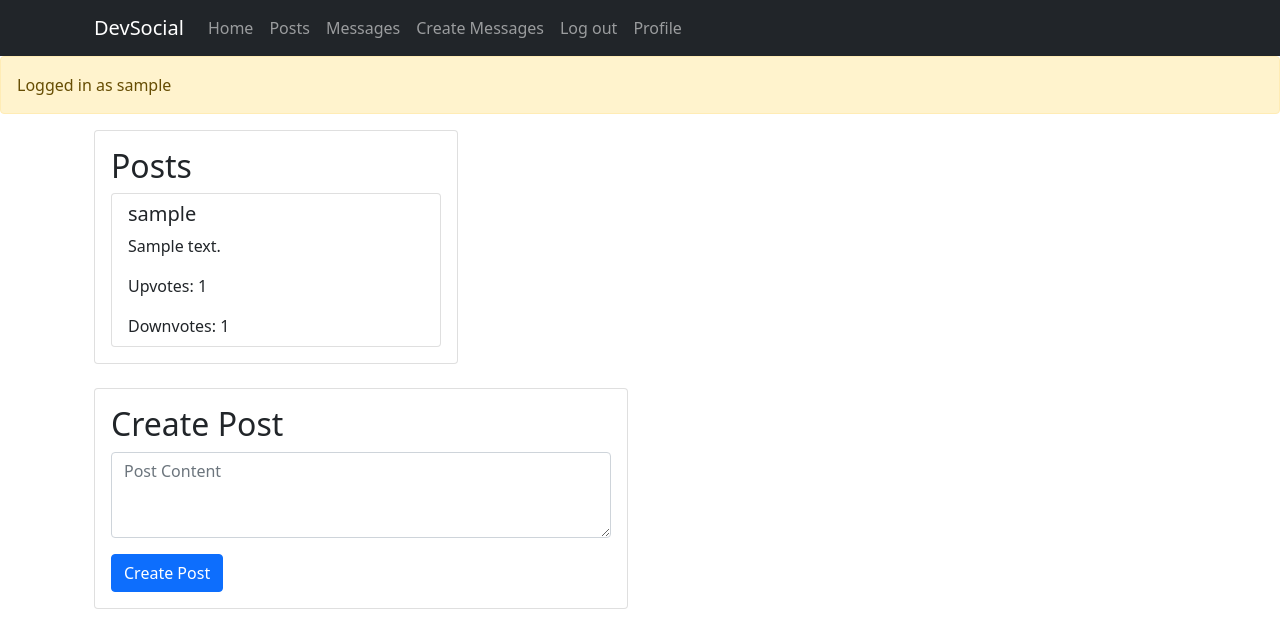
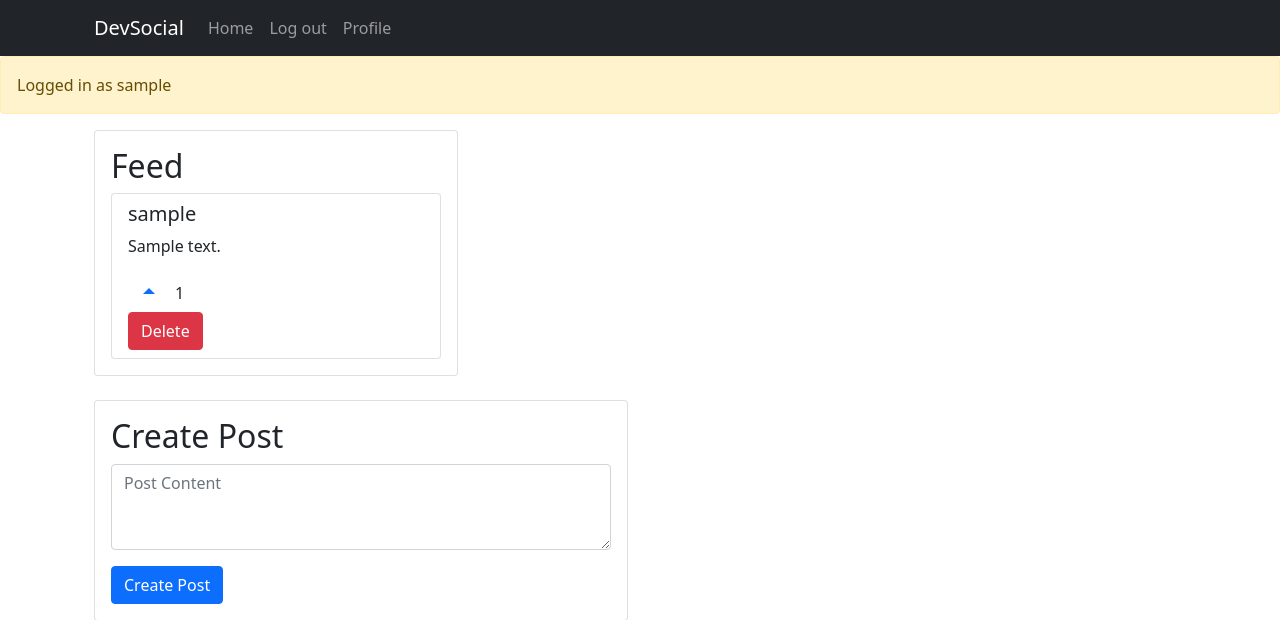
Before and after one commit to TaggartSalisbury06/specs-capstone, a Flask app: page / in a window 1280 px wide. Shown: the top 620 px of the page. Run offline with Flask 3, Linux system fonts and the light colour scheme; a user stored in the database is signed in; tables that the repository leaves empty hold one stand-in row (values such as "Sample post"); some libraries are stand-ins or nearby versions.

Commit message:
upvote and delete

```diff
--- a/server.py
+++ b/server.py
@@ -1,4 +1,4 @@
-from flask import Flask, render_template, redirect, request, session, flash
+from flask import Flask, render_template, redirect, request, session, flash, url_for
 from model import connect_to_db, db, User, Post, Message
 from flask_login import current_user, login_user, logout_user, LoginManager, login_required
 from flask_bcrypt import check_password_hash
@@ -44,36 +44,7 @@ def create_post():
   db.session.add(new_post)
   db.session.commit()
 
-  return redirect("/posts")
-
-@app.route("/messages")
-@login_required
-def messages():
-  messages = Message.query.filter((Message.sender_id == current_user.id) | (Message.recipient_id == current_user.id)).all()
-  return render_template("messages.html", messages=messages)
-
-
-@app.route("/message/create", methods=["GET", "POST"])
-@login_required
-def create_message():
-  if request.method == "GET":
-    users = User.query.all()
-    return render_template("create_message.html", users=users)
-
-  recipient_id = request.form["recipient_id"]
-  message_content = request.form["message_content"]
-
-  recipient = User.query.get(recipient_id)
-  if recipient is None:
-    flash("Invalid recipient. Please select a valid user.")
-    return redirect("/create-message")
-
-  new_message = Message(message_content=message_content, sender=current_user, recipient=recipient)
-  db.session.add(new_message)
-  db.session.commit()
-
-  flash("Message sent successfully!")
-  return redirect("/messages")
+  return redirect("/")
 
 @app.route("/login", methods=["POST"])
 def login():
@@ -122,16 +93,25 @@ def logout():
   return redirect("/")
 
 @app.route('/posts/<int:post_id>/upvote', methods=['POST'])
-@login_required  # Add the login_required decorator to protect this route
+@login_required
 def upvote_post(post_id):
-  post = get_post_by_id(post_id)
+  post = Post.query.get(post_id)
   if post:
     post.upvotes += 1
     db.session.commit()
-    return redirect(url_for('home'))
+    return redirect('/')
   else:
     flash('Post not found')
-    return redirect(url_for('home'))
+    return redirect('/')
+
+@app.route('/posts/<int:post_id>/delete', methods=['POST'])
+def delete_post(post_id):
+    if current_user.is_authenticated:
+      post = Post.query.get(post_id)
+      if post and post.user_id == current_user.id:
+        db.session.delete(post)
+        db.session.commit()
+    return redirect('/')
 
 if __name__ == "__main__":
   connect_to_db(app)
--- a/templates/base.html
+++ b/templates/base.html
@@ -22,15 +22,6 @@
           <li class="nav-item">
             <a class="nav-link" href="/">Home</a>
           </li>
-          <li class="nav-item">
-            <a class="nav-link" href="/posts">Posts</a>
-          </li>
-          <li class="nav-item">
-            <a class="nav-link" href="/messages">Messages</a>
-          </li>
-          <li class="nav-item">
-            <a class="nav-link" href="/create-message">Create Messages</a>
-          </li>
           {% if current_user.is_authenticated %}
           <li>
             <a class="nav-link" href="/logout">Log out</a>
--- a/templates/home.html
+++ b/templates/home.html
@@ -6,15 +6,28 @@
       {% if current_user.is_authenticated %}
       <div class="card mb-4">
         <div class="card-body">
-          <h2 class="card-title">Posts</h2>
+          <h2 class="card-title">Feed</h2>
           <ul class="list-group">
-            {% for post in posts %}
+            {% for post in posts|sort(reverse=True, attribute='upvotes') %}
             <li class="list-group-item">
               <h5 class="card-title">{{ post.user.username }}</h5>
               <p class="card-text">{{ post.post_content }}</p>
-              <p class="card-text">Upvotes: {{ post.upvotes }}</p>
-              <p class="card-text">Downvotes: {{ post.downvotes }}</p>
-              <!-- <button class="btn btn-primary" onclick="upvotePost({{ post.id }})">Upvote</button> -->
+                <div>
+                  <form action="/posts/{{ post.id }}/upvote" method="post" style="display: flex; align-items: center;">
+                    <button type="submit" class="btn btn-link" style="margin-right: 5px;">
+                      <svg xmlns="http://www.w3.org/2000/svg" width="16" height="16" fill="currentColor" class="bi bi-arrow-up" viewBox="0 0 16 16">
+                        <path d="M8 1 2 7h12z" />
+                      </svg>
+                    </button>
+                    <p style="margin: 0;">{{ post.upvotes }}</p>
+                  </form>
+                </div>
+
+              {% if current_user.is_authenticated and current_user.id == post.user.id %}
+                <form action="/posts/{{ post.id }}/delete" method="post" style="display: inline;">
+                  <button type="submit" class="btn btn-danger">Delete</button>
+                </form>
+              {% endif %}
             </li>
             {% endfor %}
           </ul>
```
Also changed, not shown: static/styles.css (+74 -0 lines), templates/posts.html (+14 -8 lines), templates/profile.html (+10 -27 lines).
